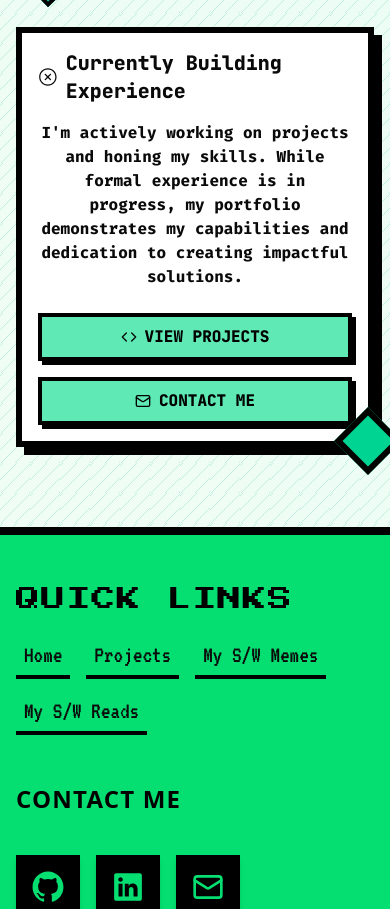
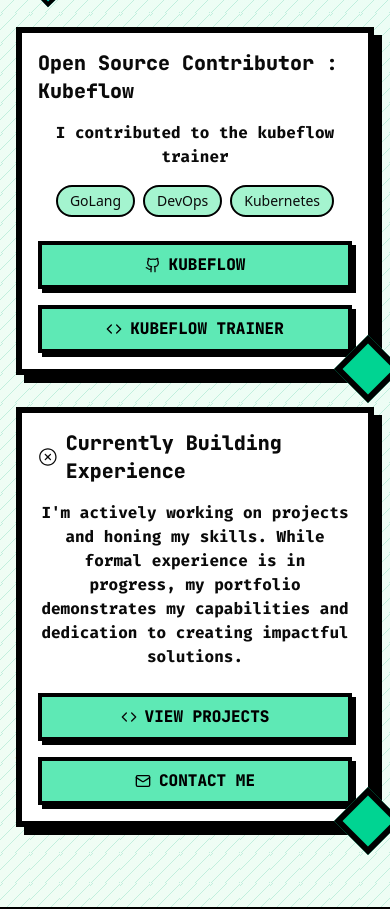
Before and after one commit to Harshal292004/personal-website, a Next.js app: page / in a window 390 px wide. Shown: the part 6400-7309 px from the top of the page. Built offline with nearby package versions, Linux system fonts and the light colour scheme; no server answers; the database is empty.

Commit message:
Update experience

```diff
--- a/src/components/Experience.tsx
+++ b/src/components/Experience.tsx
@@ -11,7 +11,7 @@
 import Star from "./ui/shapes/Star";
 import Dots from "./ui/shapes/Dots";
 import { PROJECT_BUTTON_VARIANTS } from "@/lib/variants";
-import { Code, Contact, Mail } from "lucide-react";
+import { Code, Contact, Mail, Github } from "lucide-react";
 import scrollToSection from "@/lib/scrollSection";
 
 const Experience = ({ id }: { id: string }) => {
@@ -88,7 +88,7 @@
           </motion.div>
         </motion.div>
 
-        {/* Current status card */}
+        {/* Open Source Contribution Card */}
         <motion.div
           className="max-w-3xl mx-auto mb-8 sm:mb-16 border-6 sm:border-8 border-black dark:border-zinc-200 bg-white dark:bg-zinc-800 shadow-[8px_8px_0px_0px_rgba(0,0,0)] dark:shadow-[8px_8px_0px_0px_rgba(161,161,170,0.5)] p-4 sm:p-8 relative transition-colors duration-300"
           initial={{ opacity: 0, y: 20 }}
@@ -96,13 +96,92 @@
           transition={{ duration: 0.5, delay: 0.2 }}
         >
           <div className="flex items-center justify-center mb-4 sm:mb-6">
+            <h2
+              className={`${jetbrains_mono.className} text-xl sm:text-2xl font-bold dark:text-zinc-200 transition-colors duration-300`}
+            >
+              Open Source Contributor : Kubeflow
+            </h2>
+          </div>
+
+          <p
+            className={`${fira_code.className} text-center text-base sm:text-lg mb-4 dark:text-zinc-300 transition-colors duration-300`}
+          >
+            I contributed to the kubeflow trainer
+          </p>
+
+          <div className="flex flex-wrap justify-center gap-2 mb-6">
+            <span className="px-3 py-1 bg-emerald-200 dark:bg-zinc-700 border-2 border-black dark:border-zinc-500 rounded-full text-sm font-mono dark:text-zinc-300 transition-colors duration-300">
+              GoLang
+            </span>
+            <span className="px-3 py-1 bg-emerald-200 dark:bg-zinc-700 border-2 border-black dark:border-zinc-500 rounded-full text-sm font-mono dark:text-zinc-300 transition-colors duration-300">
+              DevOps
+            </span>
+            <span className="px-3 py-1 bg-emerald-200 dark:bg-zinc-700 border-2 border-black dark:border-zinc-500 rounded-full text-sm font-mono dark:text-zinc-300 transition-colors duration-300">
+              Kubernetes
+            </span>
+          </div>
+
+          <div className="flex flex-col sm:flex-row justify-center items-center sm:items-stretch gap-4 sm:gap-6">
+            <motion.a
+              href="https://github.com/kubeflow"
+              target="_blank"
+              rel="noopener noreferrer"
+              className={`border-4 border-black dark:border-zinc-200 bg-emerald-300 dark:bg-zinc-700 dark:hover:bg-zinc-600 px-4 sm:px-6 py-2 sm:py-3 shadow-[4px_4px_0px_0px_rgba(0,0,0)] dark:shadow-[4px_4px_0px_0px_rgba(161,161,170,0.5)] flex items-center gap-2 relative overflow-hidden cursor-pointer w-full sm:w-auto justify-center transition-colors duration-300`}
+              variants={PROJECT_BUTTON_VARIANTS}
+              initial="initial"
+              whileHover="hover"
+              whileTap="tap"
+            >
+              <Github className="w-4 h-4 sm:w-5 sm:h-5 dark:text-yellow-500 transition-colors duration-300" />
+              <span
+                className={`${jetbrains_mono.className} text-base sm:text-lg text-black dark:text-zinc-200 transition-colors duration-300`}
+              >
+                KUBEFLOW
+              </span>
+            </motion.a>
+
+            <motion.a
+              href="https://github.com/kubeflow/trainer"
+              target="_blank"
+              rel="noopener noreferrer"
+              className={`border-4 border-black dark:border-zinc-200 bg-emerald-300 dark:bg-yellow-500 dark:hover:bg-yellow-600 px-4 sm:px-6 py-2 sm:py-3 shadow-[4px_4px_0px_0px_rgba(0,0,0)] dark:shadow-[4px_4px_0px_0px_rgba(0,0,0,0.5)] flex items-center gap-2 relative overflow-hidden cursor-pointer w-full sm:w-auto justify-center transition-colors duration-300`}
+              variants={PROJECT_BUTTON_VARIANTS}
+              initial="initial"
+              whileHover="hover"
+              whileTap="tap"
+            >
+              <Code className="w-4 h-4 sm:w-5 sm:h-5 text-black transition-colors duration-300" />
+              <span
+                className={`${jetbrains_mono.className} text-base sm:text-lg text-black transition-colors duration-300`}
+              >
+                KUBEFLOW TRAINER
+              </span>
+            </motion.a>
+          </div>
+
+          {/* Corner decoration */}
+          <div className="absolute w-12 h-12 sm:w-16 sm:h-16 -right-6 sm:-right-8 -bottom-6 sm:-bottom-8 transform rotate-45 border-6 sm:border-8 border-black dark:border-zinc-200 bg-emerald-400 dark:bg-yellow-500 transition-colors duration-300"></div>
+        </motion.div>
+
+        {/* Current status card */}
+        <motion.div
+          className="max-w-3xl mx-auto mb-8 sm:mb-16 border-6 sm:border-8 border-black dark:border-zinc-200 bg-white dark:bg-zinc-800 shadow-[8px_8px_0px_0px_rgba(0,0,0)] dark:shadow-[8px_8px_0px_0px_rgba(161,161,170,0.5)] p-4 sm:p-8 relative transition-colors duration-300"
+          initial={{ opacity: 0, y: 20 }}
+          animate={{ opacity: 1, y: 0 }}
+          transition={{ duration: 0.5, delay: 0.4 }}
+        >
+          <div className="flex items-center justify-center mb-4 sm:mb-6">
             <CrossCircledIcon className="w-6 h-6 sm:w-8 sm:h-8 mr-2 sm:mr-3 dark:text-yellow-500 transition-colors duration-300" />
-            <h2 className={`${jetbrains_mono.className} text-xl sm:text-2xl font-bold dark:text-zinc-200 transition-colors duration-300`}>
+            <h2
+              className={`${jetbrains_mono.className} text-xl sm:text-2xl font-bold dark:text-zinc-200 transition-colors duration-300`}
+            >
               Currently Building Experience
             </h2>
           </div>
 
-          <p className={`${fira_code.className} text-center text-base sm:text-lg mb-6 sm:mb-8 dark:text-zinc-300 transition-colors duration-300`}>
+          <p
+            className={`${fira_code.className} text-center text-base sm:text-lg mb-6 sm:mb-8 dark:text-zinc-300 transition-colors duration-300`}
+          >
             I'm actively working on projects and honing my skills. While formal
             experience is in progress, my portfolio demonstrates my capabilities
             and dedication to creating impactful solutions.
@@ -115,7 +194,7 @@
               initial="initial"
               whileHover="hover"
               whileTap="tap"
-              onClick={()=>scrollToSection({element_id:"projects"})}
+              onClick={() => scrollToSection({ element_id: "projects" })}
             >
               <Code className="w-4 h-4 sm:w-5 sm:h-5 dark:text-yellow-500 transition-colors duration-300" />
               <span
@@ -131,7 +210,7 @@
               initial="initial"
               whileHover="hover"
               whileTap="tap"
-              onClick={()=>scrollToSection({element_id:"contact"})}
+              onClick={() => scrollToSection({ element_id: "contact" })}
             >
               <Mail className="w-4 h-4 sm:w-5 sm:h-5 text-black transition-colors duration-300" />
               <span
```
